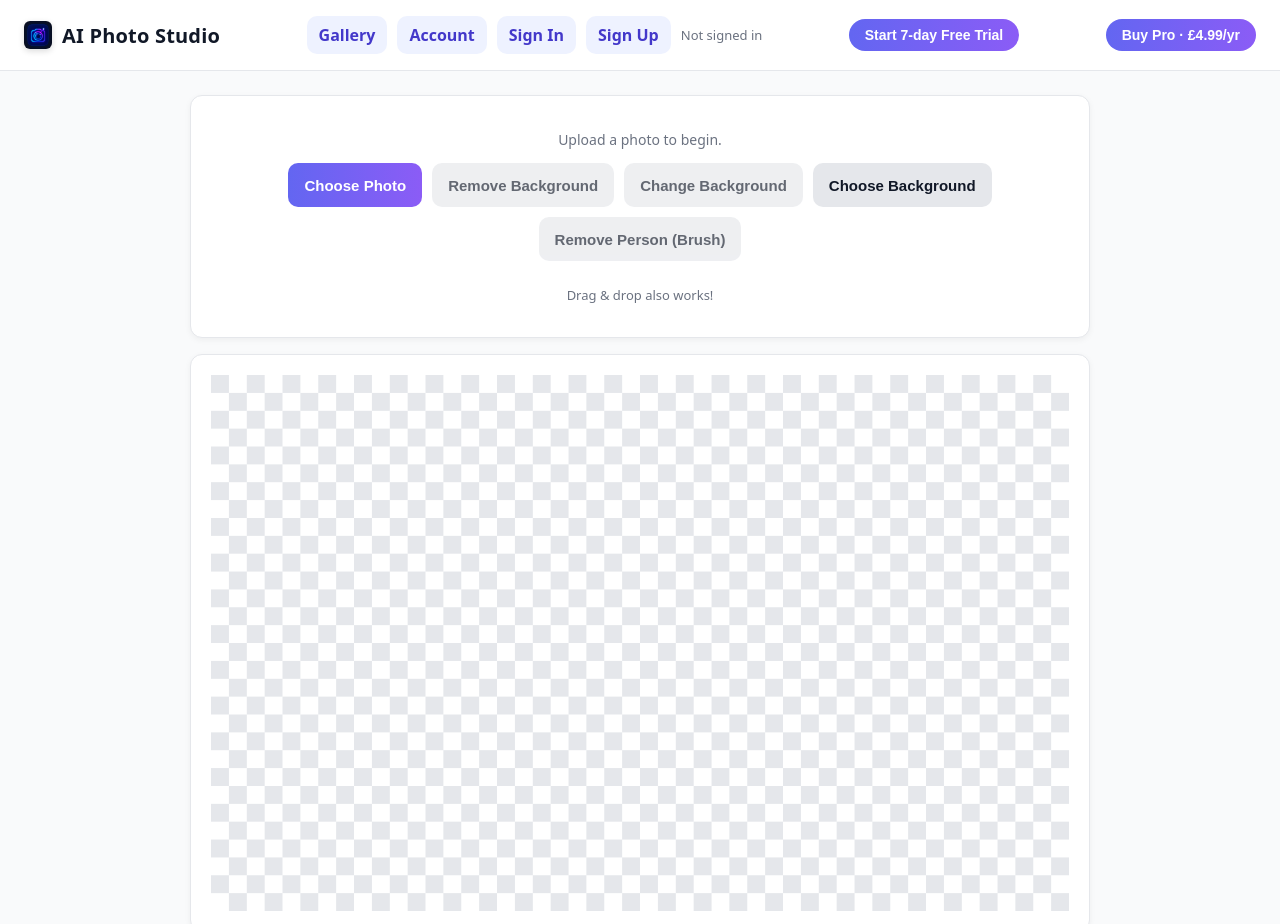
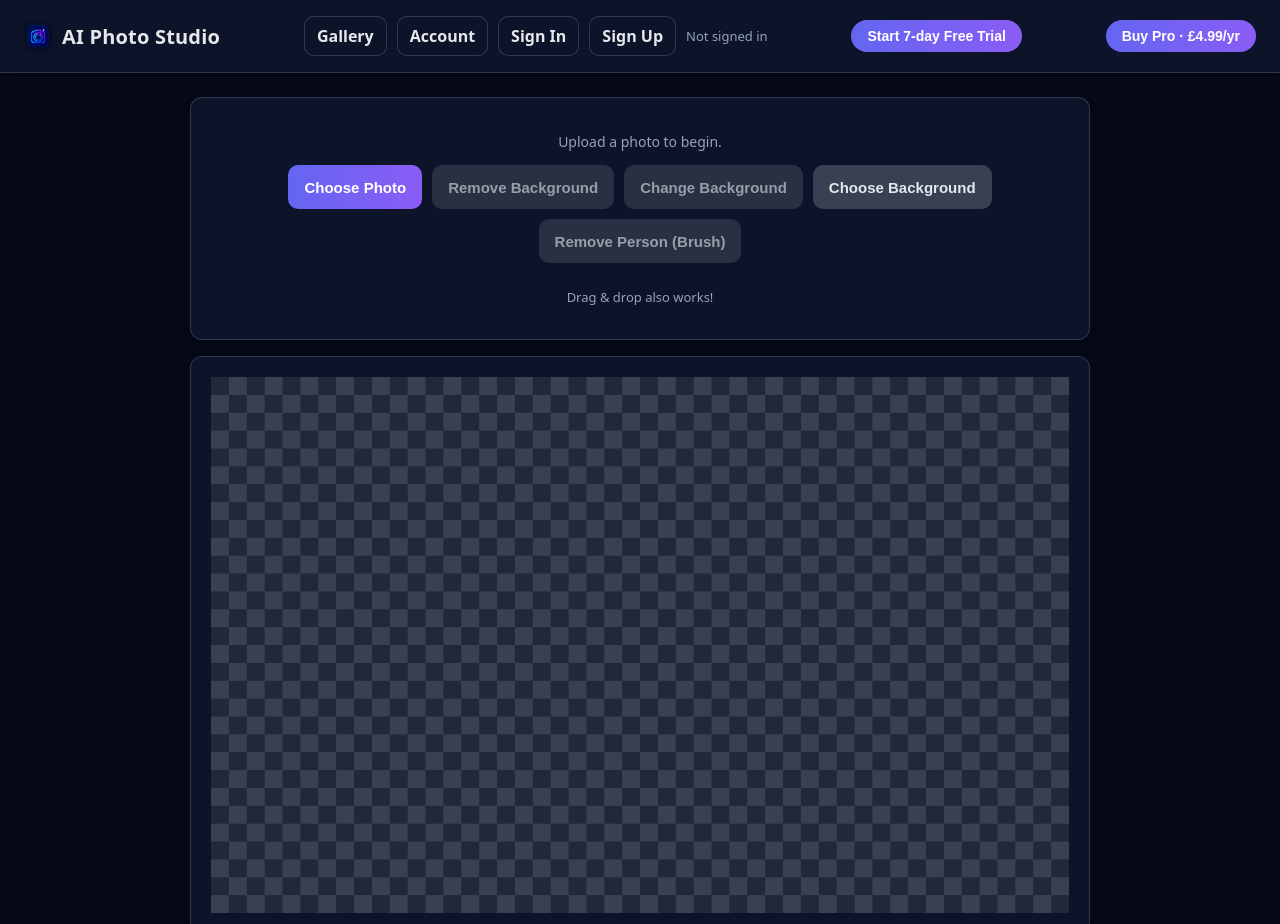
Before and after one commit to mgt581/running-basic-photo-app, a plain HTML site: page index.html in a window 1280 px wide. Shown: the top 924 px of the page. Drawn offline with Linux system fonts and the light colour scheme; no server answers.

Commit message:
Update index.html

```diff
--- a/index.html
+++ b/index.html
@@ -6,48 +6,93 @@
   <title>AI Photo Studio</title>
   <meta name="theme-color" content="#4f46e5">
 
-  <!-- PWA / Icons -->
   <link rel="manifest" href="/manifest.webmanifest">
   <link rel="apple-touch-icon" sizes="180x180" href="/apple-touch-icon.png?v=3">
   <link rel="apple-touch-icon-precomposed" href="/apple-touch-icon.png?v=3">
   <link rel="icon" type="image/png" href="/apple-touch-icon.png?v=3">
   <meta name="apple-mobile-web-app-title" content="AI Photo Studio">
 
-  <!-- iOS PWA niceties -->
   <meta name="mobile-web-app-capable" content="yes">
   <meta name="apple-mobile-web-app-capable" content="yes">
   <meta name="apple-mobile-web-app-status-bar-style" content="black-translucent">
 
-  <!-- FREE, on-device background removal -->
   <script src="https://cdn.jsdelivr.net/npm/@imgly/background-removal@latest/dist/background-removal.min.js"></script>
 
   <style>
-    :root{--grad:linear-gradient(90deg,#6366f1,#8b5cf6)}
-    body{margin:0;font-family:ui-sans-serif,system-ui,-apple-system,Segoe UI,Roboto,Arial;background:#f9fafb;color:#111827}
-    header{display:flex;flex-wrap:wrap;gap:12px;justify-content:space-between;align-items:center;padding:16px 24px;border-bottom:1px solid #e5e7eb;background:#fff}
+    :root{
+      --grad:linear-gradient(90deg,#6366f1,#8b5cf6); /* Existing primary neon gradient */
+      --bg:#050816; /* Deep dark background */
+      --card-bg:#0d142a; /* Dark background for cards */
+      --text:#e5e7eb; /* Light text */
+      --muted:#94a3b8; /* Lighter muted text */
+      --border:rgba(148,163,184,.25); /* Subtle dark border */
+    }
+    body{
+      margin:0;
+      font-family:ui-sans-serif,system-ui,-apple-system,Segoe UI,Roboto,Arial;
+      background:var(--bg); /* Use dark background variable */
+      color:var(--text); /* Use light text variable */
+    }
+    header{
+      display:flex;
+      flex-wrap:wrap;
+      gap:12px;
+      justify-content:space-between;
+      align-items:center;
+      padding:16px 24px;
+      border-bottom:1px solid var(--border); /* Use dark border variable */
+      background:var(--card-bg); /* Use dark card background */
+      box-shadow:0 2px 6px rgba(0,0,0,.5); /* Stronger shadow for lift */
+    }
     .brand{display:flex;align-items:center;gap:10px}
     .brand-img{width:28px;height:28px;border-radius:6px;box-shadow:0 2px 6px rgba(0,0,0,.15)}
     .brand-text{font-size:20px;font-weight:800;letter-spacing:.2px}
     .row{display:flex;align-items:center;gap:10px;flex-wrap:wrap}
     .pill{background:var(--grad);color:#fff;border:0;padding:8px 16px;border-radius:9999px;cursor:pointer;font-size:14px;font-weight:700}
-    .ghost{background:#eef2ff;color:#4338ca;border:0;padding:8px 12px;border-radius:10px;font-weight:700;text-decoration:none;display:inline-block;cursor:pointer}
-    .muted{color:#6b7280;font-size:13px}
+    .ghost{
+      background:var(--card-bg); /* Dark ghost button background */
+      color:var(--text); /* Light text on ghost button */
+      border:1px solid var(--border); /* Dark ghost button border */
+      padding:8px 12px;
+      border-radius:10px;
+      font-weight:700;
+      text-decoration:none;
+      display:inline-block;
+      cursor:pointer;
+    }
+    .muted{color:var(--muted);font-size:13px} /* Use muted color variable */
     .wrap{max-width:900px;margin:0 auto;padding:24px;display:grid;gap:16px}
-    .card{background:#fff;padding:20px;border:1px solid #e5e7eb;border-radius:12px;box-shadow:0 2px 6px rgba(0,0,0,.05)}
-    .btn{height:44px;padding:0 16px;border-radius:10px;border:0;cursor:pointer;font-size:15px;font-weight:700;background:#e5e7eb;color:#111827}
-    .btn.primary{background:var(--grad);color:#fff}
-    .btn.warn{background:#fee2e2;color:#991b1b}
+    .card{
+      background:var(--card-bg); /* Dark card background */
+      padding:20px;
+      border:1px solid var(--border); /* Dark card border */
+      border-radius:12px;
+      box-shadow:0 2px 6px rgba(0,0,0,.15); /* Dark card shadow */
+    }
+    .btn{
+      height:44px;
+      padding:0 16px;
+      border-radius:10px;
+      border:0;
+      cursor:pointer;
+      font-size:15px;
+      font-weight:700;
+      background:#374151; /* Darker secondary button */
+      color:var(--text); /* Light text on secondary button */
+    }
+    .btn.primary{background:var(--grad);color:#fff} /* Retain neon gradient */
+    .btn.warn{background:#fee2e2;color:#991b1b} /* Retain warning style */
     .btn:disabled{opacity:.65;cursor:not-allowed}
-    .btn.primary:disabled{background:#e5e7eb;color:#111827}
-    .status{text-align:center;color:#6b7280;font-size:14px}
-    .stage{border:1px solid #e5e7eb;border-radius:12px;overflow:hidden;position:relative}
-    canvas#stage{width:100%;height:auto;display:block;background:#f3f4f6}
+    .btn.primary:disabled{background:#374151;color:var(--text)} /* Disabled primary button style */
+    .status{text-align:center;color:var(--muted);font-size:14px} /* Use muted color */
+    .stage{border:1px solid var(--border);border-radius:12px;overflow:hidden;position:relative}
+    canvas#stage{width:100%;height:auto;display:block;background:#1f2937} /* Dark canvas background */
     canvas#mask{position:absolute;left:0;top:0;width:100%;height:100%;display:none;cursor:crosshair}
     .actions{display:grid;gap:12px}
-    .hint{font-size:13px;color:#6b7280;text-align:center}
-    .toast{position:fixed;left:50%;transform:translateX(-50%);bottom:16px;background:#111827;color:#fff;padding:10px 14px;border-radius:10px;font-weight:700;box-shadow:0 6px 18px rgba(0,0,0,.25);z-index:9999}
+    .hint{font-size:13px;color:var(--muted);text-align:center} /* Use muted color */
+    .toast{position:fixed;left:50%;transform:translateX(-50%);bottom:16px;background:#e5e7eb;color:#111827;padding:10px 14px;border-radius:10px;font-weight:700;box-shadow:0 6px 18px rgba(0,0,0,.25);z-index:9999}
     .toolbar{display:flex;flex-wrap:wrap;gap:10px;justify-content:center}
-    .badge{background:#eef2ff;color:#4338ca;border-radius:9999px;padding:6px 10px;font-weight:700;font-size:12px}
+    .badge{background:#4338ca;color:#eef2ff;border-radius:9999px;padding:6px 10px;font-weight:700;font-size:12px} /* Updated badge for contrast */
   </style>
 </head>
 <body>
@@ -84,7 +129,6 @@
           <button id="btnChange" class="btn" disabled onclick="Studio.changeBg()">Change Background</button>
           <button class="btn" onclick="document.getElementById('bgInput').click()">Choose Background</button>
 
-          <!-- Remove Person -->
           <button id="btnBrush" class="btn" disabled onclick="Studio.startBrush()">Remove Person (Brush)</button>
           <button id="btnApply" class="btn warn" style="display:none" onclick="Studio.applyInpaint()">Apply Removal</button>
           <button id="btnCancel" class="btn" style="display:none" onclick="Studio.cancelBrush()">Cancel</button>
@@ -108,7 +152,6 @@
     </div>
   </div>
 
-  <!-- Firebase (Compat) -->
   <script src="https://www.gstatic.com/firebasejs/9.23.0/firebase-app-compat.js"></script>
   <script src="https://www.gstatic.com/firebasejs/9.23.0/firebase-auth-compat.js"></script>
   <script src="https://www.gstatic.com/firebasejs/9.23.0/firebase-firestore-compat.js"></script>
@@ -175,7 +218,7 @@
       const s=20;
       for(let y=0;y<stage.height;y+=s){
         for(let x=0;x<stage.width;x+=s){
-          ctx.fillStyle=((x/s+y/s)%2===0)?'#e5e7eb':'#fff';
+          ctx.fillStyle=((x/s+y/s)%2===0)?'#1f2937':'#374151';
           ctx.fillRect(x,y,s,s);
         }
       }
@@ -190,13 +233,13 @@
       const x = (stage.width - w) / 2;
       const y = stage.height / 2 + 12;
       const padX = 14, r = 10, bx = x - padX, by = y - 34, bw = w + padX*2, bh = 44;
-      ctx.fillStyle = "rgba(255,255,255,0.88)";
+      ctx.fillStyle = "rgba(13, 20, 42, 0.88)";
       ctx.beginPath();
       ctx.moveTo(bx+r, by); ctx.lineTo(bx+bw-r, by); ctx.quadraticCurveTo(bx+bw, by, bx+bw, by+r);
       ctx.lineTo(bx+bw, by+bh-r); ctx.quadraticCurveTo(bx+bw, by+bh, bx+bw-r, by+bh);
       ctx.lineTo(bx+r, by+bh); ctx.quadraticCurveTo(bx, by+bh, bx, by+bh-r);
       ctx.lineTo(bx, by+r); ctx.quadraticCurveTo(bx, by, bx+r, by); ctx.closePath(); ctx.fill();
-      ctx.fillStyle = "#111827"; ctx.fillText(text, x, y); ctx.restore();
+      ctx.fillStyle = "#e5e7eb"; ctx.fillText(text, x, y); ctx.restore();
     }
 
     const readFileURL = (f)=>new Promise((res,rej)=>{
@@ -392,7 +435,7 @@
         _progEl = document.createElement('div');
         _progEl.style.cssText = `
           position:fixed;left:50%;transform:translateX(-50%);
-          bottom:16px;z-index:99999;background:#111827;color:#fff;
+          bottom:16px;z-index:99999;background:#e5e7eb;color:#111827;
           padding:10px 14px;border-radius:10px;box-shadow:0 8px 20px rgba(0,0,0,.3);
           font-weight:700;min-width:240px;text-align:center
         `;
```
